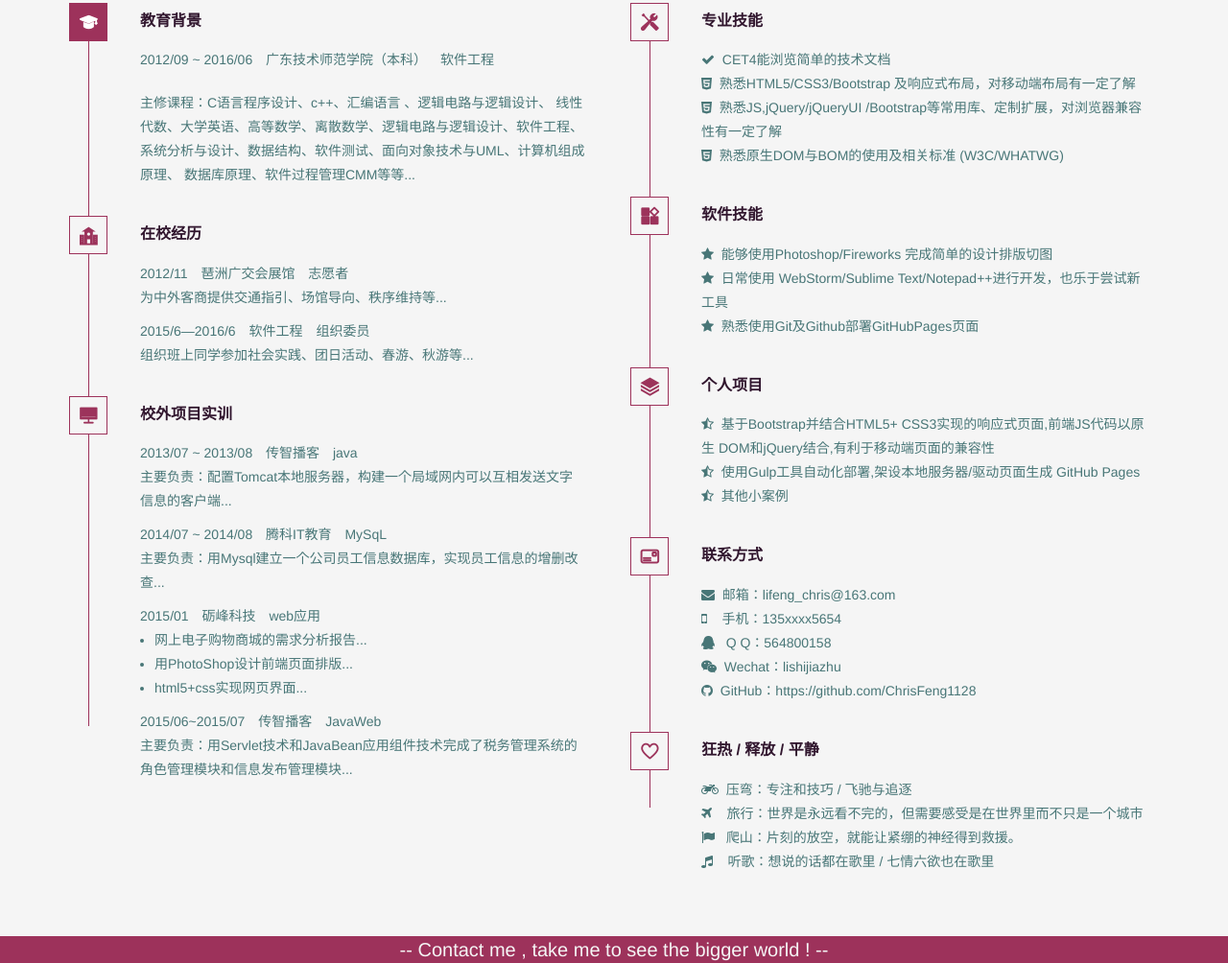
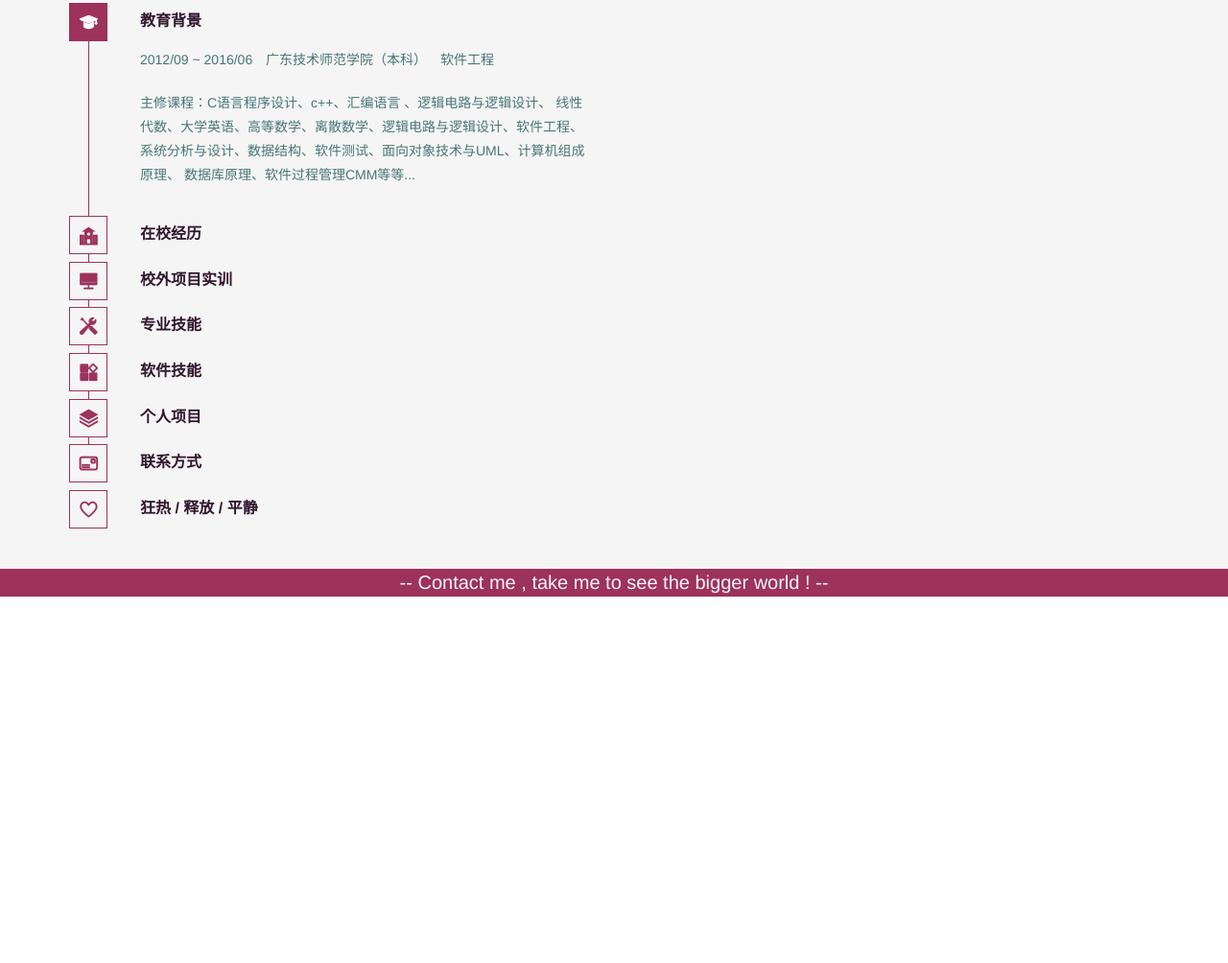
Before and after one commit to ChrisFeng1128/Resume, a plain HTML site: page index.html in a window 1280 px wide. Shown: the part 182-1186 px from the top of the page at 96% size. After the commit the page ends 804 px from the top, so only its background shows below. Drawn offline with nearby package versions, Linux system fonts and the light colour scheme.

Commit message:
what i changed

```diff
--- a/index.html
+++ b/index.html
@@ -14,8 +14,6 @@
     <link href="http://cdn.bootcss.com/bootstrap/3.3.6/css/bootstrap.min.css" rel="stylesheet">
     <script src="http://cdn.bootcss.com/jquery/1.11.0/jquery.min.js" type="text/javascript"></script>
     <script src="http://cdn.bootcss.com/bootstrap/3.3.6/js/bootstrap.min.js"></script>
-    <script src="bootstrap/js/jquery-3.1.1.min.js"></script>
-    <script src="bootstrap/js/bootstrap.min.js"></script>
     <!--[if lt IE 9]>
     <script src="https://cdn.bootcss.com/html5shiv/3.7.3/html5shiv.min.js"></script>
     <script src="https://cdn.bootcss.com/respond.js/1.4.2/respond.min.js"></script>
@@ -61,7 +59,7 @@
                                     </a>
                                 </h4>
                             </div>
-                                <div id="collapseTwo" class="panel-collapse collapse in" role="tabpanel" aria-labelledby="headingTwo">
+                            <div id="collapseTwo" class="panel-collapse collapse" role="tabpanel" aria-labelledby="headingTwo">
                                 <div class="panel-body">
                                     <ul class="list-group list-unstyled list-inline no-margin-btm">
                                         <li>2012/11</li>
@@ -86,7 +84,7 @@
                                     </a>
                                 </h4>
                             </div>
-                                <div id="collapseThree" class="panel-collapse collapse in" role="tabpanel" aria-labelledby="headingThree">
+                            <div id="collapseThree" class="panel-collapse collapse" role="tabpanel" aria-labelledby="headingThree">
                                 <div class="panel-body">
                                     <ul class="list-group list-unstyled list-inline no-margin-btm">
                                         <li>2013/07 ~ 2013/08</li>
@@ -119,10 +117,6 @@
                                 </div>
                             </div>
                         </div>
-                        </div>
-                    </div>
-                    <div class="col-md-6">
-                        <div class="panel-group" id="accordion" role="tablist" aria-multiselectable="true">
                         <div class="panel panel-default">
                             <div class="panel-heading" role="tab" id="headingFour">
                                 <h4 class="panel-title">
@@ -131,7 +125,7 @@
                                     </a>
                                 </h4>
                             </div>
-                                <div id="collapseFour" class="panel-collapse collapse in" role="tabpanel" aria-labelledby="headingFour">
+                            <div id="collapseFour" class="panel-collapse collapse" role="tabpanel" aria-labelledby="headingFour">
                                 <div class="panel-body">
                                     <ul class="list-unstyled" >
                                         <li><i class="fa fa-check"></i> &nbsp;CET4能浏览简单的技术文档</li>
@@ -150,7 +144,7 @@
                                     </a>
                                 </h4>
                             </div>
-                                <div id="collapseFive" class="panel-collapse collapse in" role="tabpanel" aria-labelledby="headingFive">
+                            <div id="collapseFive" class="panel-collapse collapse" role="tabpanel" aria-labelledby="headingFive">
                                 <div class="panel-body">
                                     <ul class="list-unstyled">
                                         <li><i class="fa fa-star"></i> &nbsp;能够使用Photoshop/Fireworks 完成简单的设计排版切图</li>
@@ -168,7 +162,7 @@
                                     </a>
                                 </h4>
                             </div>
-                                <div id="collapseSix" class="panel-collapse collapse in" role="tabpanel" aria-labelledby="headingSix">
+                            <div id="collapseSix" class="panel-collapse collapse" role="tabpanel" aria-labelledby="headingSix">
                                 <div class="panel-body">
                                     <ul class="list-unstyled">
                                         <li><i class="fa fa-star-half-o"></i> &nbsp;基于Bootstrap并结合HTML5+ CSS3实现的响应式页面,前端JS代码以原生 DOM和jQuery结合,有利于移动端页面的兼容性</li>
@@ -186,7 +180,7 @@
                                     </a>
                                 </h4>
                             </div>
-                                <div id="collapseSeven" class="panel-collapse collapse in" role="tabpanel" aria-labelledby="headingSeven">
+                            <div id="collapseSeven" class="panel-collapse collapse" role="tabpanel" aria-labelledby="headingSeven">
                                 <div class="panel-body">
                                     <ul class="list-unstyled">
                                         <li><i class="fa fa-envelope"></i> &nbsp;邮箱：lifeng_chris@163.com</li>
@@ -206,7 +200,7 @@
                                     </a>
                                 </h4>
                             </div>
-                                <div id="collapseEight" class="panel-collapse collapse in" role="tabpanel" aria-labelledby="headingEight">
+                            <div id="collapseEight" class="panel-collapse collapse" role="tabpanel" aria-labelledby="headingEight">
                                 <div class="panel-body">
                                     <ul class="list-unstyled">
                                         <li><i class="fa fa-motorcycle"></i> &nbsp;压弯：专注和技巧 / 飞驰与追逐</li>
@@ -219,6 +213,8 @@
                         </div>
                     </div>
                 </div>
+
+
             </div>
         </div>
     </main>
```
Lines whose indentation alone changed are shown as unchanged.
